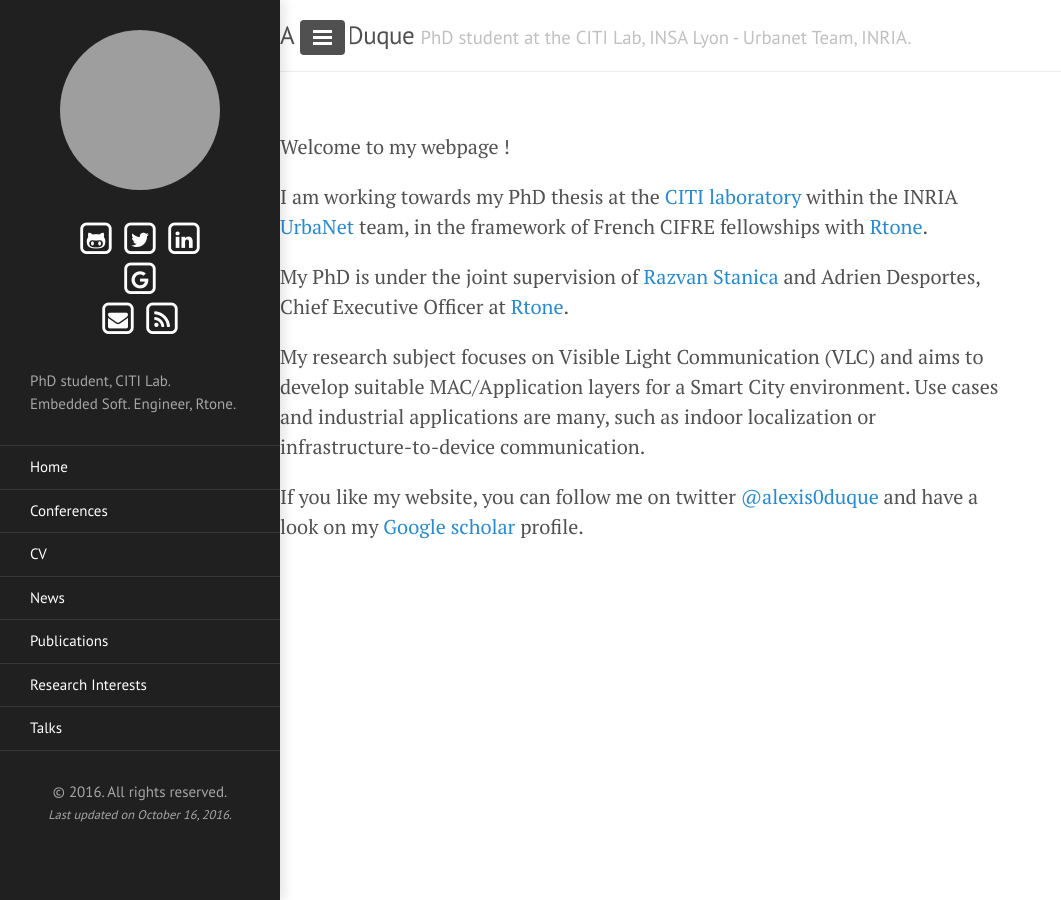
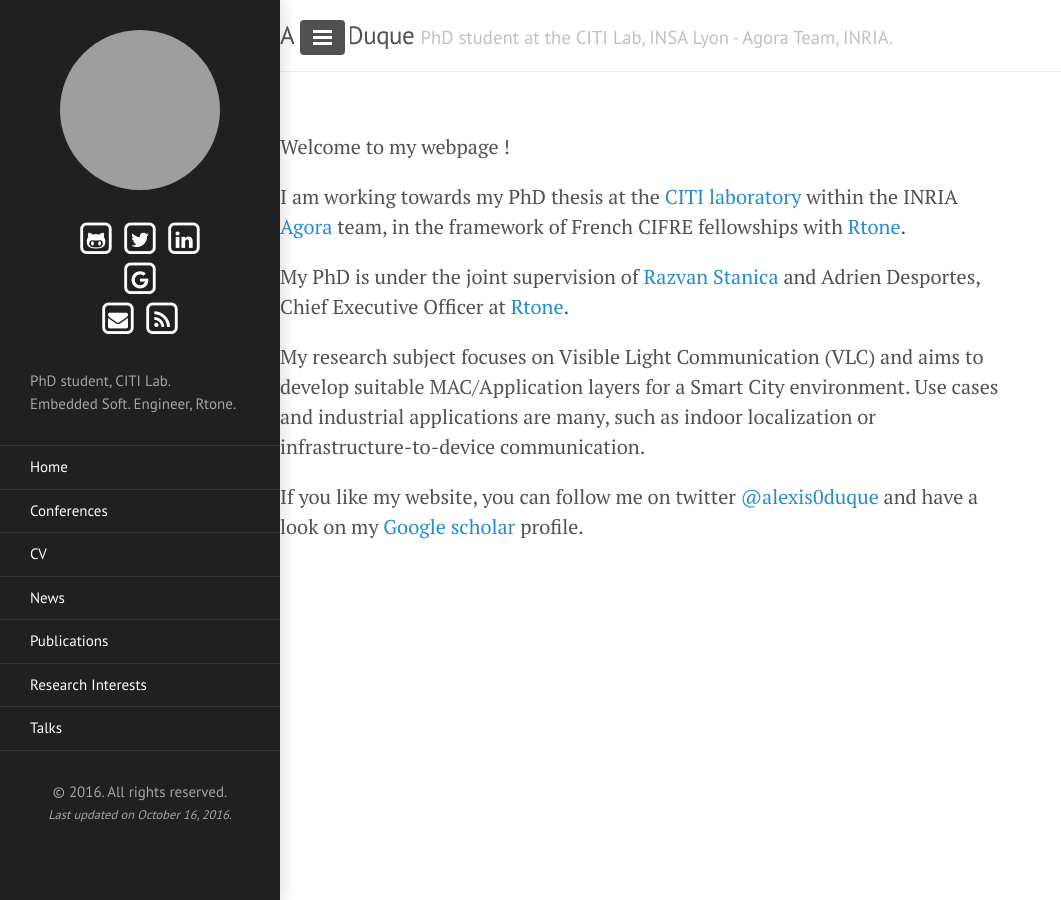
Before and after one commit to alexisduque/citi-homepage, a Jekyll site: the page built from index.md, in a window 1280 px wide. Shown: the whole page, without its empty margins (0-1061 px from the left). Built offline with Jekyll 4.4.1, drawn with Linux system fonts in a browser that asks for light colours; nearby versions of some CDN libraries; grey boxes are pictures that could not be loaded.

Commit message:
s/urbanet/agora/g

```diff
--- a/_config.yml
+++ b/_config.yml
@@ -14,7 +14,7 @@
 # Setup
 title:            'Alexis Duque'
 
-tagline:          'PhD student at the CITI Lab, INSA Lyon - Urbanet Team, INRIA.'
+tagline:          'PhD student at the CITI Lab, INSA Lyon - Agora Team, INRIA.'
 description:      'PhD student, CITI Lab.<br>Embedded Soft. Engineer, Rtone.'
 url:              http://perso.citi-lab.fr/aduque
 baseurl:          ''
--- a/index.md
+++ b/index.md
@@ -4,7 +4,7 @@
 
 Welcome to my webpage !
 
-I am working towards my PhD thesis at the [CITI laboratory](http://www.citi-lab.fr) within the INRIA [UrbaNet](http://www.citi-lab.fr/team/urbanet) team, in the framework of French CIFRE fellowships with [Rtone](http://www.rtone.fr).
+I am working towards my PhD thesis at the [CITI laboratory](http://www.citi-lab.fr) within the INRIA [Agora](https://www.inria.fr/en/teams/agora) team, in the framework of French CIFRE fellowships with [Rtone](http://www.rtone.fr).
 
 My PhD is under the joint supervision of [Razvan Stanica](http://perso.citi.insa-lyon.fr/rstanica/) and Adrien Desportes,
 Chief Executive Officer at [Rtone](http://www.rtone.fr).
```
